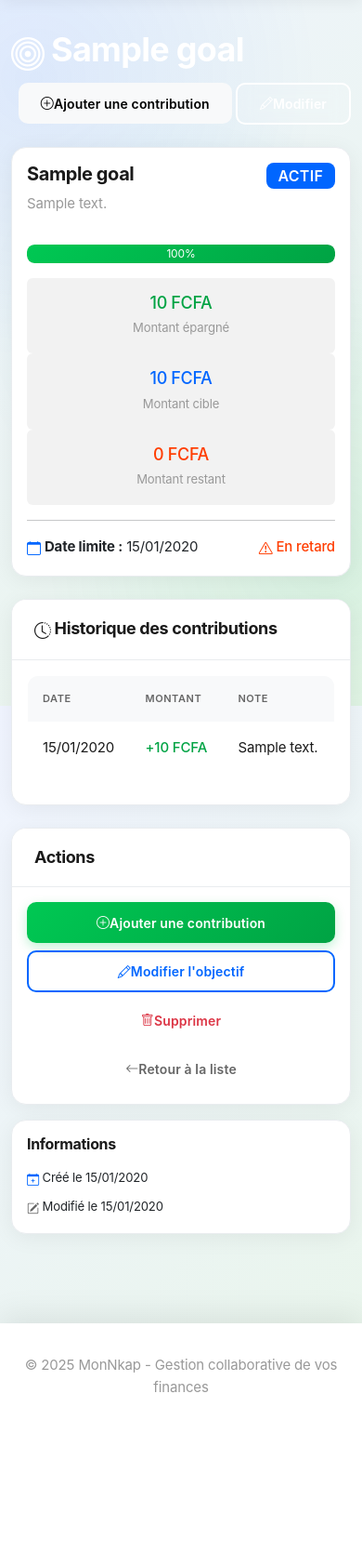
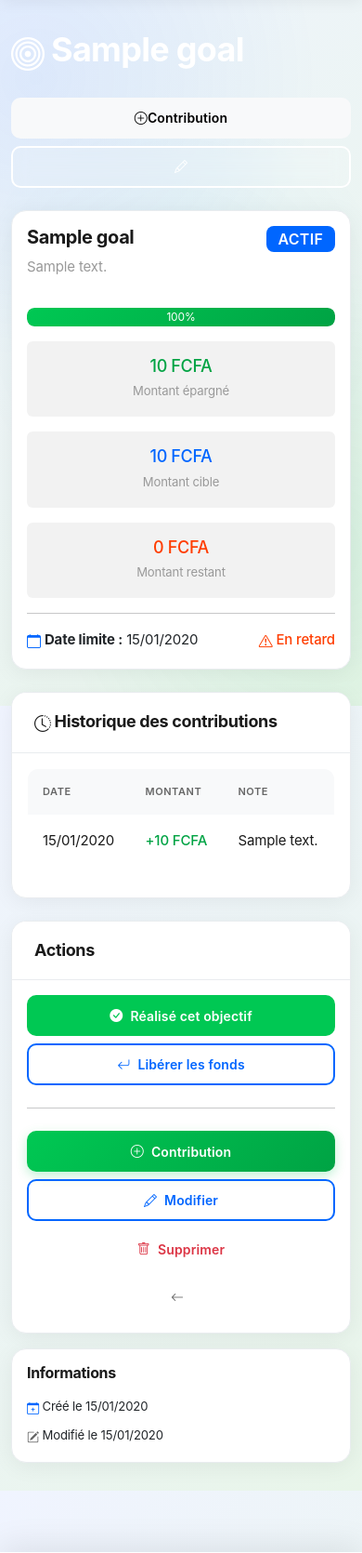
Before and after one commit to AcMongue/monNkap, a Django app: page /goals/1/ in a window 390 px wide. Shown: the part 85-1755 px from the top of the page at 93% size. Before the commit the page ends 1582 px from the top, so only its background shows below. Run offline with Django 4.2, Linux system fonts and the light colour scheme; a user stored in the database is signed in; tables that the repository leaves empty hold one stand-in row (values such as "Sample post").

Commit message:
FEATURE: Réaliser/Libérer objectifs + responsive boutons

```diff
--- a/goals/urls.py
+++ b/goals/urls.py
@@ -10,4 +10,6 @@ urlpatterns = [
     path('<int:pk>/edit/', views.goal_update_view, name='update'),
     path('<int:pk>/delete/', views.goal_delete_view, name='delete'),
     path('<int:goal_pk>/contribute/', views.contribution_create_view, name='contribute'),
+    path('<int:pk>/complete/', views.complete_goal_view, name='complete'),
+    path('<int:pk>/release/', views.release_goal_funds_view, name='release'),
 ]
--- a/goals/views.py
+++ b/goals/views.py
@@ -2,10 +2,13 @@ from django.shortcuts import render, redirect, get_object_or_404
 from django.contrib.auth.decorators import login_required
 from django.contrib import messages
 from django.db.models import Sum
+from django.utils import timezone
 from .models import Goal, Contribution
 from .forms import GoalForm, ContributionForm
 from accounts.emails import send_goal_achieved_email
 from accounts.motivation_messages import get_savings_message
+from expenses.models import Expense
+from accounts.models import Wallet
 
 
 @login_required
@@ -156,3 +159,73 @@ def contribution_create_view(request, goal_pk):
         'form': form,
         'goal': goal
     })
+
+
+@login_required
+def complete_goal_view(request, pk):
+    """
+    Réalise un objectif complété en créant une dépense correspondante.
+    L'argent sort du portefeuille.
+    """
+    goal = get_object_or_404(Goal, pk=pk, user=request.user)
+
+    # Vérifier que l'objectif est bien complété
+    if not goal.is_completed():
+        messages.error(request, 'Cet objectif n\'est pas encore complété.')
+        return redirect('goals:detail', pk=pk)
+
+    if goal.status != 'active':
+        messages.error(request, 'Cet objectif a déjà été traité.')
+        return redirect('goals:detail', pk=pk)
+
+    if request.method == 'POST':
+        # Créer une dépense du montant de l'objectif
+        expense = Expense.objects.create(
+            user=request.user,
+            title=f"Réalisation: {goal.title}",
+            amount=goal.current_amount,
+            category='other',
+            description=f"Dépense liée à l'objectif atteint: {goal.title}",
+            date=timezone.now().date()
+        )
+
+        # Marquer l'objectif comme complété
+        goal.status = 'completed'
+        goal.save()
+
+        messages.success(request, f'🎉 Objectif réalisé! Une dépense de {goal.current_amount} FCFA a été créée.')
+        return redirect('dashboard:home')
+
+    return render(request, 'goals/complete_goal_confirm.html', {'goal': goal})
+
+
+@login_required
+def release_goal_funds_view(request, pk):
+    """
+    Libère les fonds d'un objectif et les remet dans le solde disponible.
+    Utile si on change d'avis sur l'objectif.
+    """
+    goal = get_object_or_404(Goal, pk=pk, user=request.user)
+
+    if goal.status == 'cancelled':
+        messages.error(request, 'Cet objectif a déjà été annulé.')
+        return redirect('goals:detail', pk=pk)
+
+    if request.method == 'POST':
+        # Récupérer le wallet
+        wallet, _ = Wallet.objects.get_or_create(user=request.user)
+
+        # Remettre l'argent dans le solde disponible
+        amount_to_release = goal.current_amount
+
+        # Marquer comme annulé
+        goal.status = 'cancelled'
+        goal.save()
+
+        # Mettre à jour le wallet
+        wallet.update_balances()
+
+        messages.success(request, f'💰 {amount_to_release} FCFA libérés et remis dans votre solde disponible.')
+        return redirect('accounts:wallet')
+
+    return render(request, 'goals/release_funds_confirm.html', {'goal': goal})
--- a/templates/goals/goal_detail.html
+++ b/templates/goals/goal_detail.html
@@ -4,18 +4,22 @@
 
 {% block content %}
 <div class="row mb-4">
-    <div class="col-md-6">
+    <div class="col-12 col-md-6 mb-3 mb-md-0">
         <h1 class="text-white fw-bold">
             <i class="bi bi-bullseye"></i> {{ goal.title }}
         </h1>
     </div>
-    <div class="col-md-6 text-end">
+    <div class="col-12 col-md-6 text-md-end">
+        <div class="d-grid d-sm-flex gap-2 justify-content-md-end">
             <a href="{% url 'goals:contribute' goal.pk %}" class="btn btn-light">
-            <i class="bi bi-plus-circle"></i> Ajouter une contribution
+                <i class="bi bi-plus-circle"></i>
+                <span class="d-none d-sm-inline">Ajouter </span>Contribution
             </a>
             <a href="{% url 'goals:update' goal.pk %}" class="btn btn-outline-light">
-            <i class="bi bi-pencil"></i> Modifier
+                <i class="bi bi-pencil"></i>
+                <span class="d-none d-sm-inline">Modifier</span>
             </a>
+        </div>
     </div>
 </div>
 
@@ -49,20 +53,20 @@
                     </div>
                 </div>
 
-                <div class="row text-center mb-3">
-                    <div class="col-md-4">
+                <div class="row text-center mb-3 g-3">
+                    <div class="col-12 col-md-4">
                         <div class="p-3 rounded" style="background: rgba(0,0,0,0.05);">
                             <h5 class="text-success mb-1">{{ goal.current_amount|floatformat:0 }} FCFA</h5>
                             <small class="text-muted">Montant épargné</small>
                         </div>
                     </div>
-                    <div class="col-md-4">
+                    <div class="col-12 col-md-4">
                         <div class="p-3 rounded" style="background: rgba(0,0,0,0.05);">
                             <h5 class="text-primary mb-1">{{ goal.target_amount|floatformat:0 }} FCFA</h5>
                             <small class="text-muted">Montant cible</small>
                         </div>
                     </div>
-                    <div class="col-md-4">
+                    <div class="col-12 col-md-4">
                         <div class="p-3 rounded" style="background: rgba(0,0,0,0.05);">
                             <h5 class="text-danger mb-1">{{ goal.get_remaining_amount|floatformat:0 }} FCFA</h5>
                             <small class="text-muted">Montant restant</small>
@@ -123,24 +127,43 @@
     </div>
 
     <!-- Actions -->
-    <div class="col-md-4">
+    <div class="col-12 col-md-4">
         <div class="card">
             <div class="card-header bg-white">
                 <h5 class="mb-0">Actions</h5>
             </div>
             <div class="card-body">
                 <div class="d-grid gap-2">
+                    {% if goal.is_completed and goal.status == 'active' %}
+                        <a href="{% url 'goals:complete' goal.pk %}" class="btn btn-success">
+                            <i class="bi bi-check-circle-fill me-2"></i>
+                            <span class="d-none d-sm-inline">J'ai </span>Réalisé cet objectif
+                        </a>
+                        <a href="{% url 'goals:release' goal.pk %}" class="btn btn-outline-primary">
+                            <i class="bi bi-arrow-return-left me-2"></i>
+                            Libérer les fonds
+                        </a>
+                        <hr>
+                    {% endif %}
+
+                    {% if goal.status == 'active' %}
                         <a href="{% url 'goals:contribute' goal.pk %}" class="btn btn-gradient-success">
-                        <i class="bi bi-plus-circle"></i> Ajouter une contribution
+                            <i class="bi bi-plus-circle me-2"></i>
+                            <span class="d-none d-sm-inline">Ajouter </span>Contribution
                         </a>
+                    {% endif %}
+
                     <a href="{% url 'goals:update' goal.pk %}" class="btn btn-outline-primary">
-                        <i class="bi bi-pencil"></i> Modifier l'objectif
+                        <i class="bi bi-pencil me-2"></i>
+                        Modifier
                     </a>
                     <a href="{% url 'goals:delete' goal.pk %}" class="btn btn-outline-danger">
-                        <i class="bi bi-trash"></i> Supprimer
+                        <i class="bi bi-trash me-2"></i>
+                        Supprimer
                     </a>
                     <a href="{% url 'goals:list' %}" class="btn btn-outline-secondary">
-                        <i class="bi bi-arrow-left"></i> Retour à la liste
+                        <i class="bi bi-arrow-left me-2"></i>
+                        <span class="d-none d-sm-inline">Retour</span>
                     </a>
                 </div>
             </div>
```
Also changed, not shown: templates/goals/complete_goal_confirm.html (added, +46 -0 lines), templates/goals/release_funds_confirm.html (added, +46 -0 lines). Lines whose indentation alone changed are shown as unchanged.
